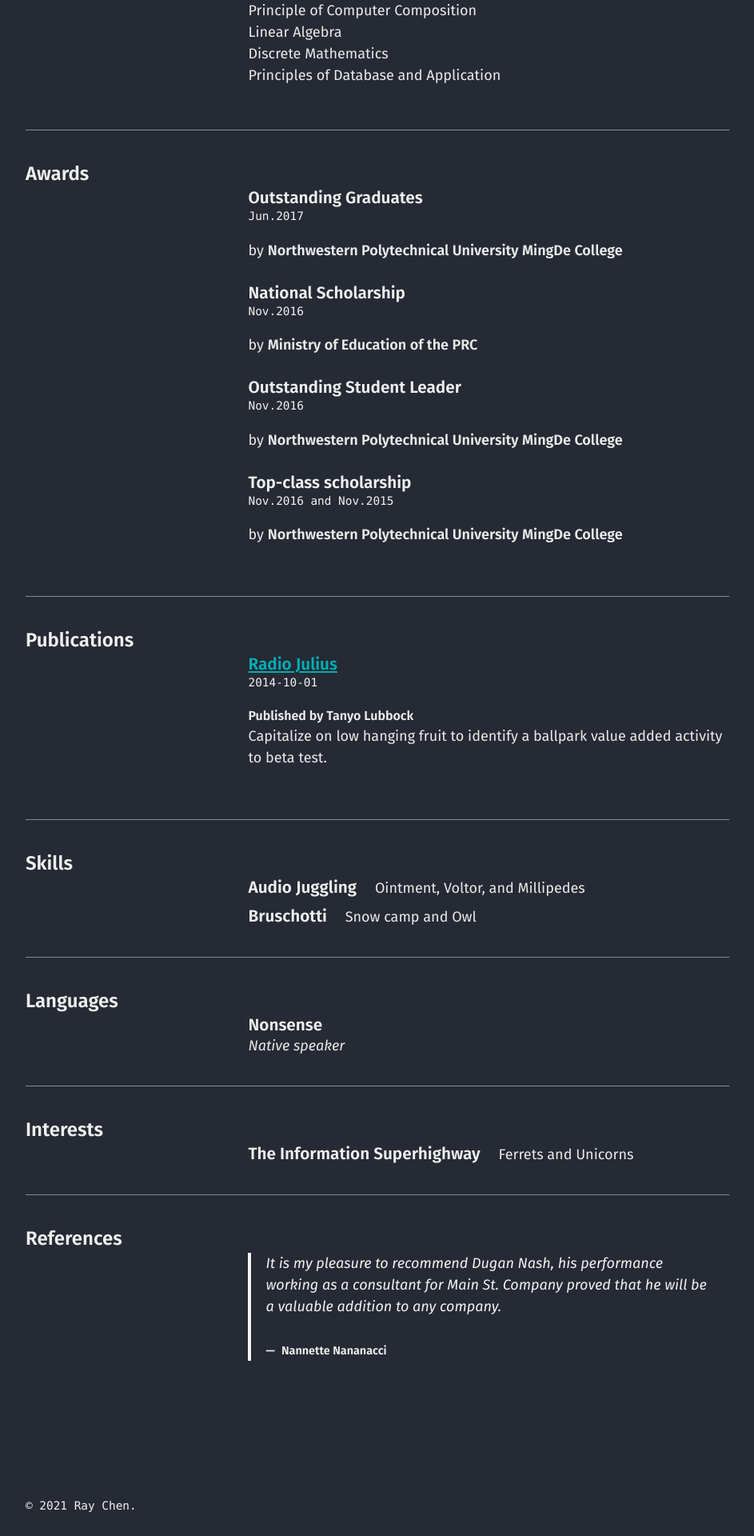
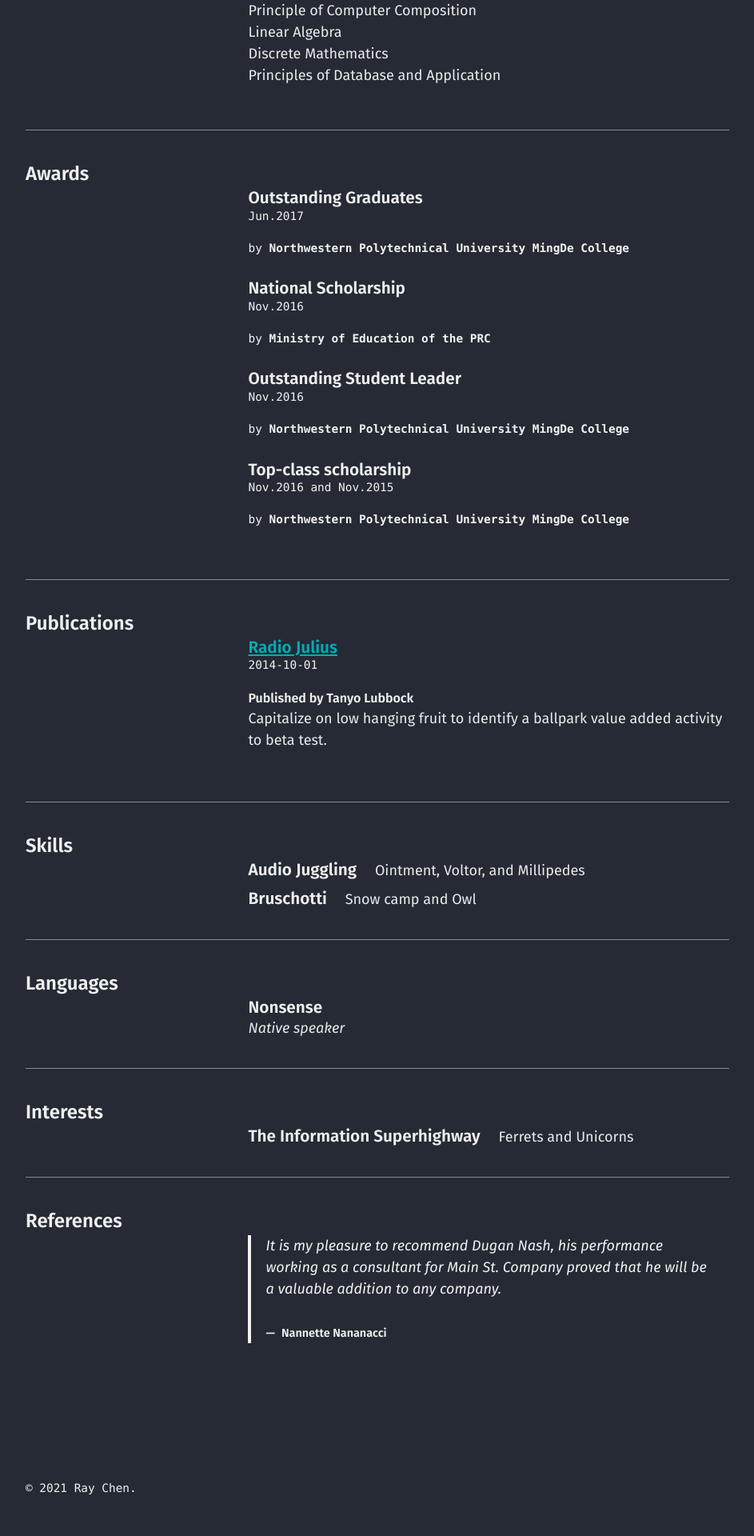
Before and after one commit to chen709847237/chen709847237, a Jekyll site: the page built from cv.md, in a window 1280 px wide. Shown: the part 1568-3488 px from the top of the page at 80% size, without its empty margins (40-983 px from the left). Built offline with Jekyll 4.4.1, drawn with Linux system fonts in a browser that asks for light colours; after the commit the page ends 3467 px from its top, so only the background shows below that.

Commit message:
Update awards.html

```diff
--- a/_includes/cv/awards.html
+++ b/_includes/cv/awards.html
@@ -13,7 +13,7 @@
           <div class="date">{{ a.date }}</div>
         {% endif %}
         {% if a.awarder %}
-          <div class="awarder">by <strong>{{ a.awarder }}</strong></div>
+          <div class="date-award">by <strong>{{ a.awarder }}</strong></div>
         {% endif %}
         {% if a.summary %}
           <div class="summary">{{ a.summary | markdownify }}</div>
```
